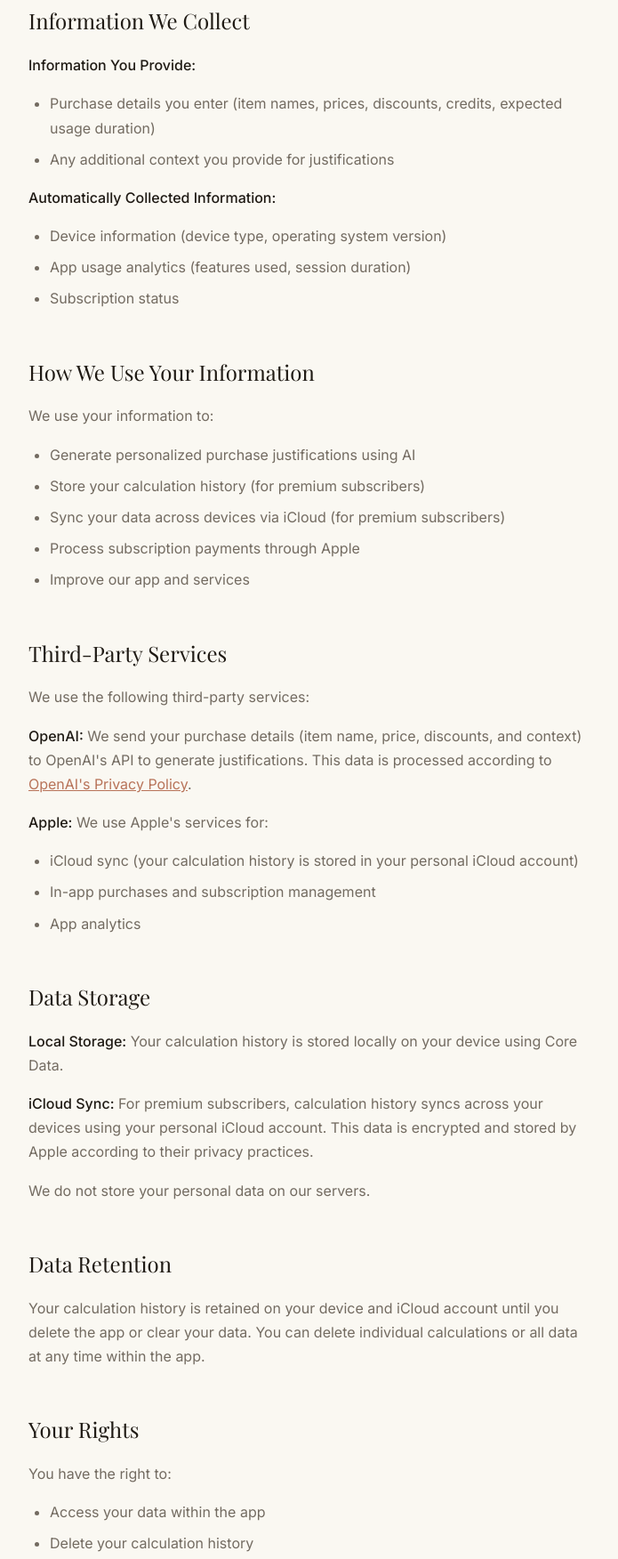
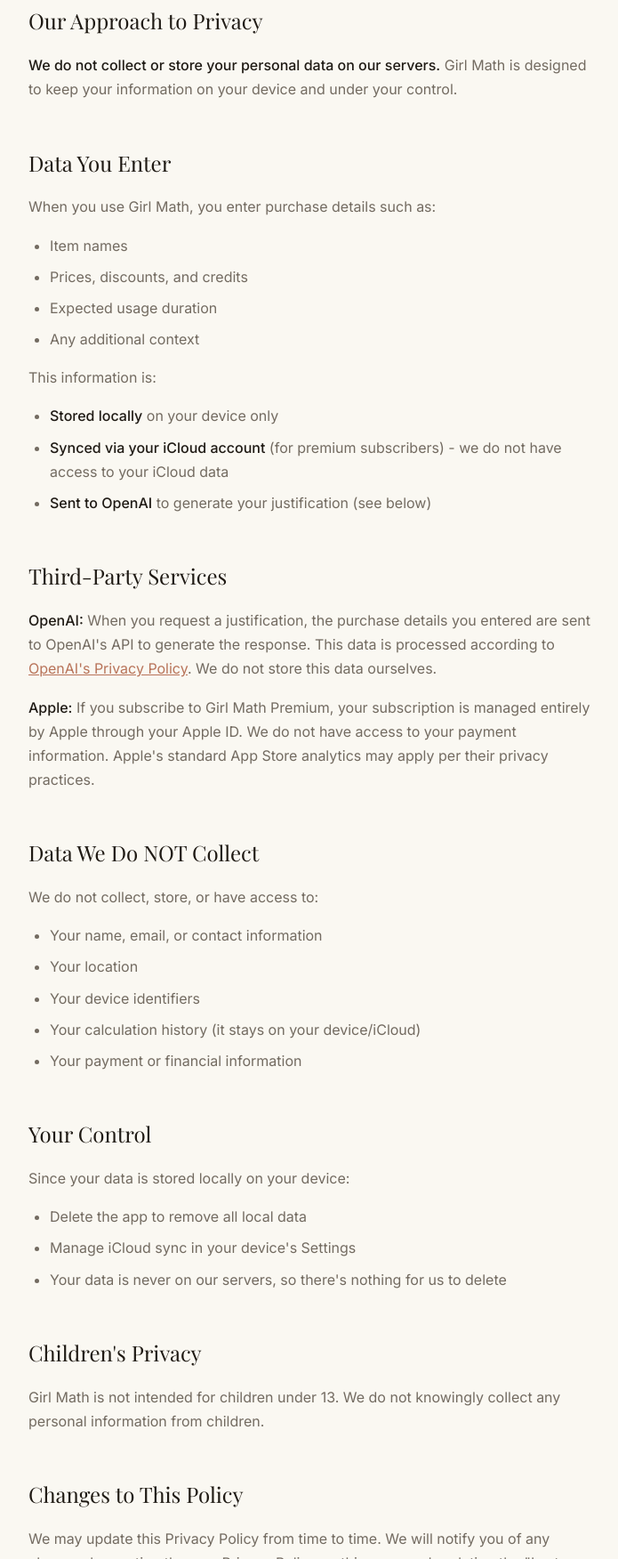
Before and after one commit to cznuk/girlmathapp, a plain HTML site: page privacy.html in a window 1280 px wide. Shown: the part 447-2199 px from the top of the page at 89% size, without its empty margins (292-987 px from the left). Drawn offline with nearby package versions, Linux system fonts and the light colour scheme.

Commit message:
Update privacy policy - more accurate, we don't collect data

```diff
--- a/privacy.html
+++ b/privacy.html
@@ -109,72 +109,58 @@
         <h1>Privacy Policy</h1>
         <p class="updated">Last updated: January 7, 2026</p>
 
-        <p>Chase Kunz ("we", "our", or "us") is committed to protecting your privacy. This Privacy Policy explains how we collect, use, and safeguard your information when you use our mobile application.</p>
+        <p>Chase Kunz ("we", "our", or "us") built Girl Math as a privacy-focused app. This Privacy Policy explains how your information is handled when you use our mobile application.</p>
 
-        <h2>Information We Collect</h2>
+        <h2>Our Approach to Privacy</h2>
 
-        <p><strong>Information You Provide:</strong></p>
+        <p><strong>We do not collect or store your personal data on our servers.</strong> Girl Math is designed to keep your information on your device and under your control.</p>
+
+        <h2>Data You Enter</h2>
+
+        <p>When you use Girl Math, you enter purchase details such as:</p>
         <ul>
-            <li>Purchase details you enter (item names, prices, discounts, credits, expected usage duration)</li>
-            <li>Any additional context you provide for justifications</li>
+            <li>Item names</li>
+            <li>Prices, discounts, and credits</li>
+            <li>Expected usage duration</li>
+            <li>Any additional context</li>
         </ul>
 
-        <p><strong>Automatically Collected Information:</strong></p>
+        <p>This information is:</p>
         <ul>
-            <li>Device information (device type, operating system version)</li>
-            <li>App usage analytics (features used, session duration)</li>
-            <li>Subscription status</li>
-        </ul>
-
-        <h2>How We Use Your Information</h2>
-
-        <p>We use your information to:</p>
-        <ul>
-            <li>Generate personalized purchase justifications using AI</li>
-            <li>Store your calculation history (for premium subscribers)</li>
-            <li>Sync your data across devices via iCloud (for premium subscribers)</li>
-            <li>Process subscription payments through Apple</li>
-            <li>Improve our app and services</li>
+            <li><strong>Stored locally</strong> on your device only</li>
+            <li><strong>Synced via your iCloud account</strong> (for premium subscribers) - we do not have access to your iCloud data</li>
+            <li><strong>Sent to OpenAI</strong> to generate your justification (see below)</li>
         </ul>
 
         <h2>Third-Party Services</h2>
 
-        <p>We use the following third-party services:</p>
+        <p><strong>OpenAI:</strong> When you request a justification, the purchase details you entered are sent to OpenAI's API to generate the response. This data is processed according to <a href="https://openai.com/privacy" target="_blank">OpenAI's Privacy Policy</a>. We do not store this data ourselves.</p>
 
-        <p><strong>OpenAI:</strong> We send your purchase details (item name, price, discounts, and context) to OpenAI's API to generate justifications. This data is processed according to <a href="https://openai.com/privacy" target="_blank">OpenAI's Privacy Policy</a>.</p>
+        <p><strong>Apple:</strong> If you subscribe to Girl Math Premium, your subscription is managed entirely by Apple through your Apple ID. We do not have access to your payment information. Apple's standard App Store analytics may apply per their privacy practices.</p>
 
-        <p><strong>Apple:</strong> We use Apple's services for:</p>
+        <h2>Data We Do NOT Collect</h2>
+
+        <p>We do not collect, store, or have access to:</p>
         <ul>
-            <li>iCloud sync (your calculation history is stored in your personal iCloud account)</li>
-            <li>In-app purchases and subscription management</li>
-            <li>App analytics</li>
+            <li>Your name, email, or contact information</li>
+            <li>Your location</li>
+            <li>Your device identifiers</li>
+            <li>Your calculation history (it stays on your device/iCloud)</li>
+            <li>Your payment or financial information</li>
         </ul>
 
-        <h2>Data Storage</h2>
+        <h2>Your Control</h2>
 
-        <p><strong>Local Storage:</strong> Your calculation history is stored locally on your device using Core Data.</p>
-
-        <p><strong>iCloud Sync:</strong> For premium subscribers, calculation history syncs across your devices using your personal iCloud account. This data is encrypted and stored by Apple according to their privacy practices.</p>
-
-        <p>We do not store your personal data on our servers.</p>
-
-        <h2>Data Retention</h2>
-
-        <p>Your calculation history is retained on your device and iCloud account until you delete the app or clear your data. You can delete individual calculations or all data at any time within the app.</p>
-
-        <h2>Your Rights</h2>
-
-        <p>You have the right to:</p>
+        <p>Since your data is stored locally on your device:</p>
         <ul>
-            <li>Access your data within the app</li>
-            <li>Delete your calculation history</li>
-            <li>Disable iCloud sync in your device settings</li>
-            <li>Request deletion of any data we may have</li>
+            <li>Delete the app to remove all local data</li>
+            <li>Manage iCloud sync in your device's Settings</li>
+            <li>Your data is never on our servers, so there's nothing for us to delete</li>
         </ul>
 
         <h2>Children's Privacy</h2>
 
-        <p>Girl Math is not intended for children under 13. We do not knowingly collect personal information from children under 13.</p>
+        <p>Girl Math is not intended for children under 13. We do not knowingly collect any personal information from children.</p>
 
         <h2>Changes to This Policy</h2>
 
```
